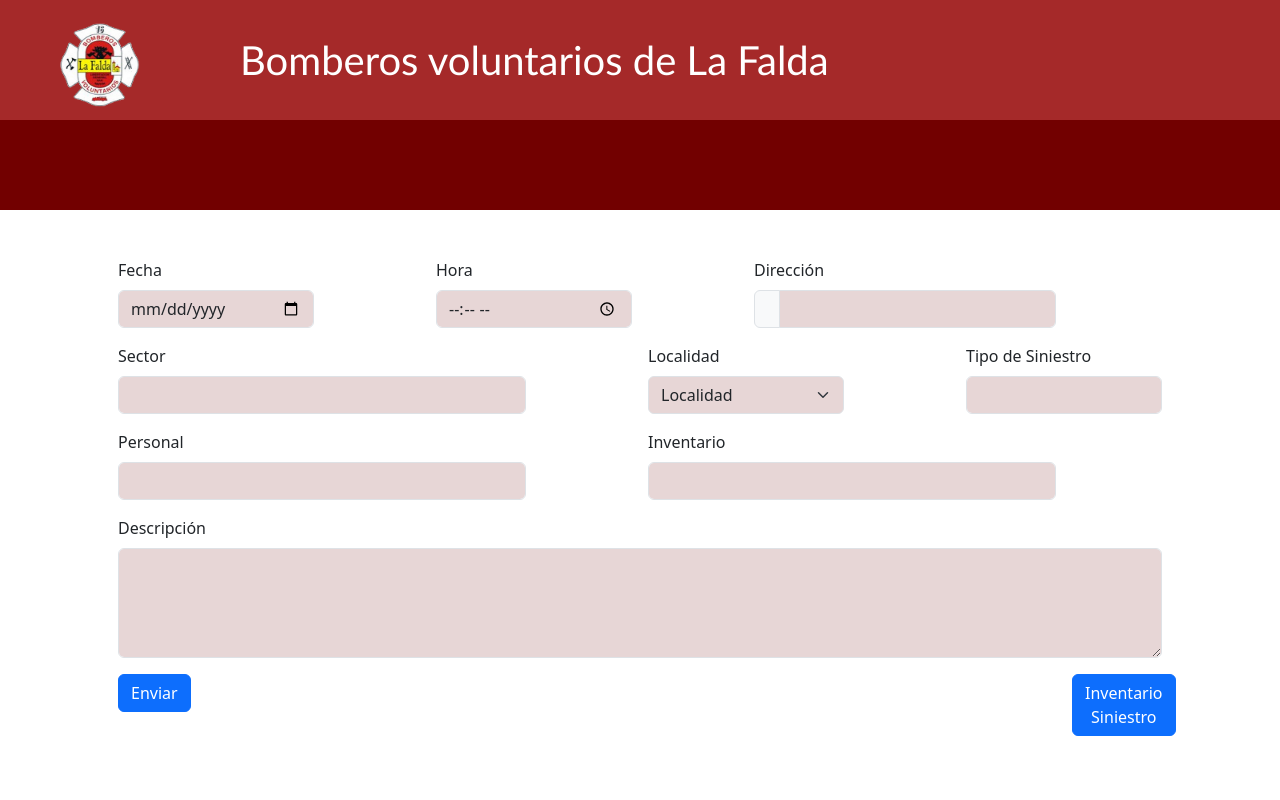
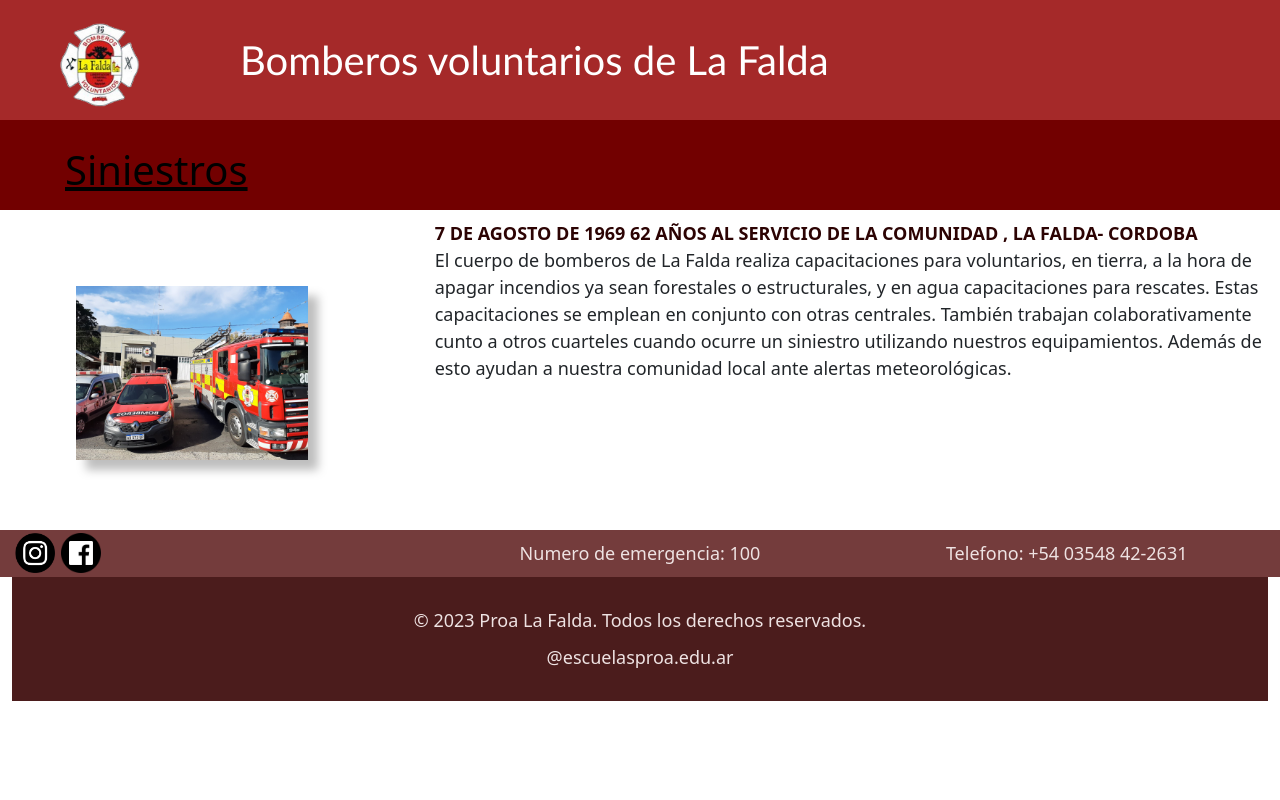
Before and after one commit to IanButcher/BomberosLaFalda, an Angular app: page /home in a window 1280 px wide. Before the commit this address led to /. Shown: the top 800 px of the page. Built offline with nearby package versions, Linux system fonts and the light colour scheme.

Commit message:
Prueba de Ruteo

```diff
--- a/src/app/app-routing.module.ts
+++ b/src/app/app-routing.module.ts
@@ -1,7 +1,17 @@
 import { NgModule } from '@angular/core';
 import { RouterModule, Routes } from '@angular/router';
+import { HomeComponent } from './pages/home/home.component';
+import { LoginComponent } from './pages/login/login.component';
+import { ProfileComponent } from './pages/profile/profile.component';
+import { SiniestrosComponent } from './pages/siniestros/siniestros.component';
 
-const routes: Routes = [];
+const routes: Routes = [
+  {path: 'login', component: LoginComponent},
+  {path: 'profile', component: ProfileComponent},
+  {path: 'home', component: HomeComponent},
+  {path: 'siniestro', component: SiniestrosComponent},
+  {path:  '', redirectTo: 'home' , pathMatch: 'full'},
+];
 
 @NgModule({
   imports: [RouterModule.forRoot(routes)],
--- a/src/app/app.component.html
+++ b/src/app/app.component.html
@@ -1,7 +1,7 @@
 <app-header></app-header>
 <app-nav></app-nav>
 
-<app-siniestros></app-siniestros>
-<!-- <router-outlet></router-outlet> -->
+<!-- <app-siniestros></app-siniestros> -->
+<router-outlet></router-outlet>
 
 <app-footer></app-footer>
--- a/src/app/shared/nav/nav.component.html
+++ b/src/app/shared/nav/nav.component.html
@@ -1,7 +1,5 @@
 <nav>
     <div class="nav-a">
-        <a class="" href=""><i class="fa-solid fa-house"></i></a>
-        <a href=""><i class="fa-solid fa-newspaper"></i></a>
-        <a href=""><i class="fa-solid fa-user"></i></a>
+        <a  class="siniestro" routerLink='/siniestro'>Siniestros</a>
     </div>
 </nav>
```
Also changed, not shown: src/app/pages/siniestros/siniestros.component.html (+47 -47 lines).
